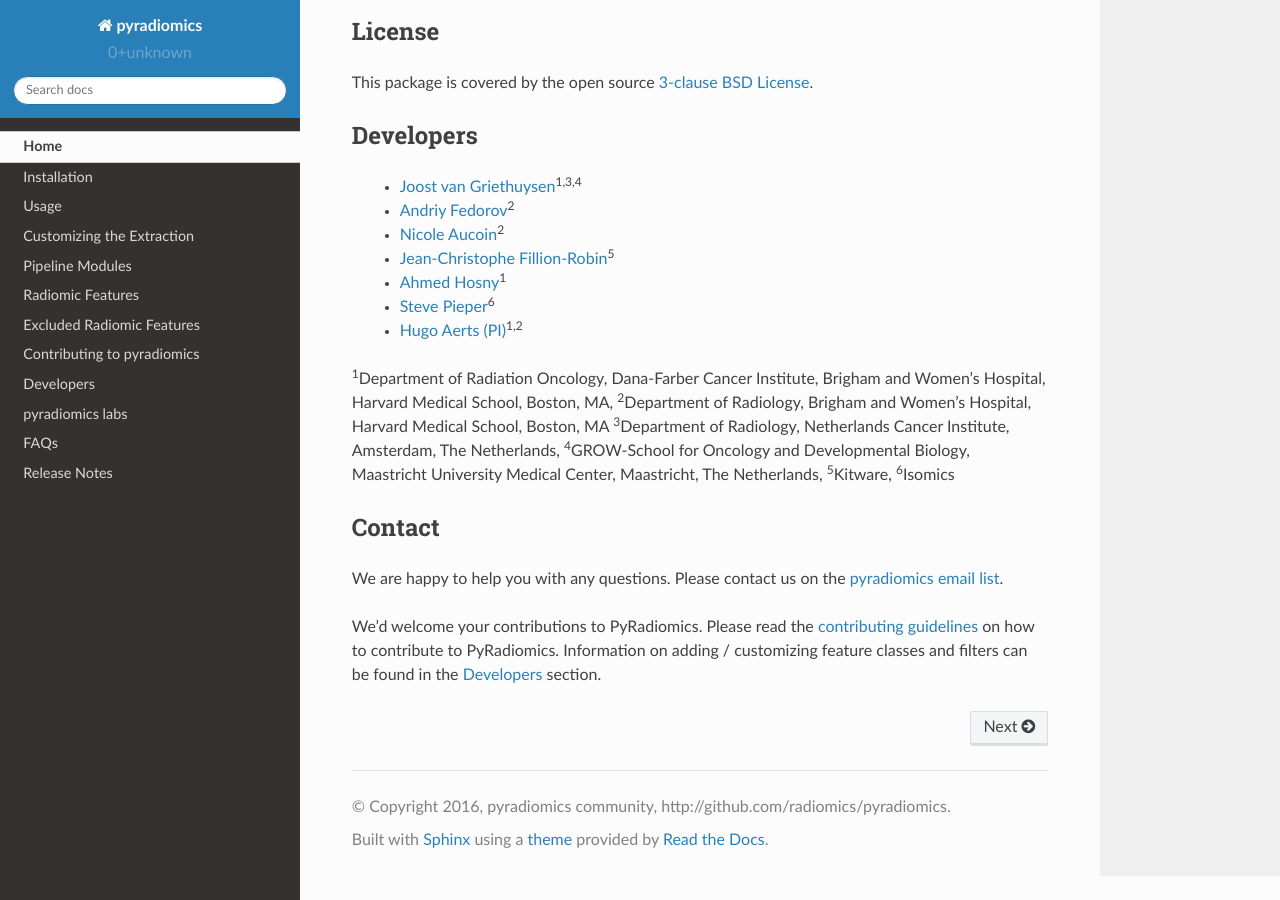
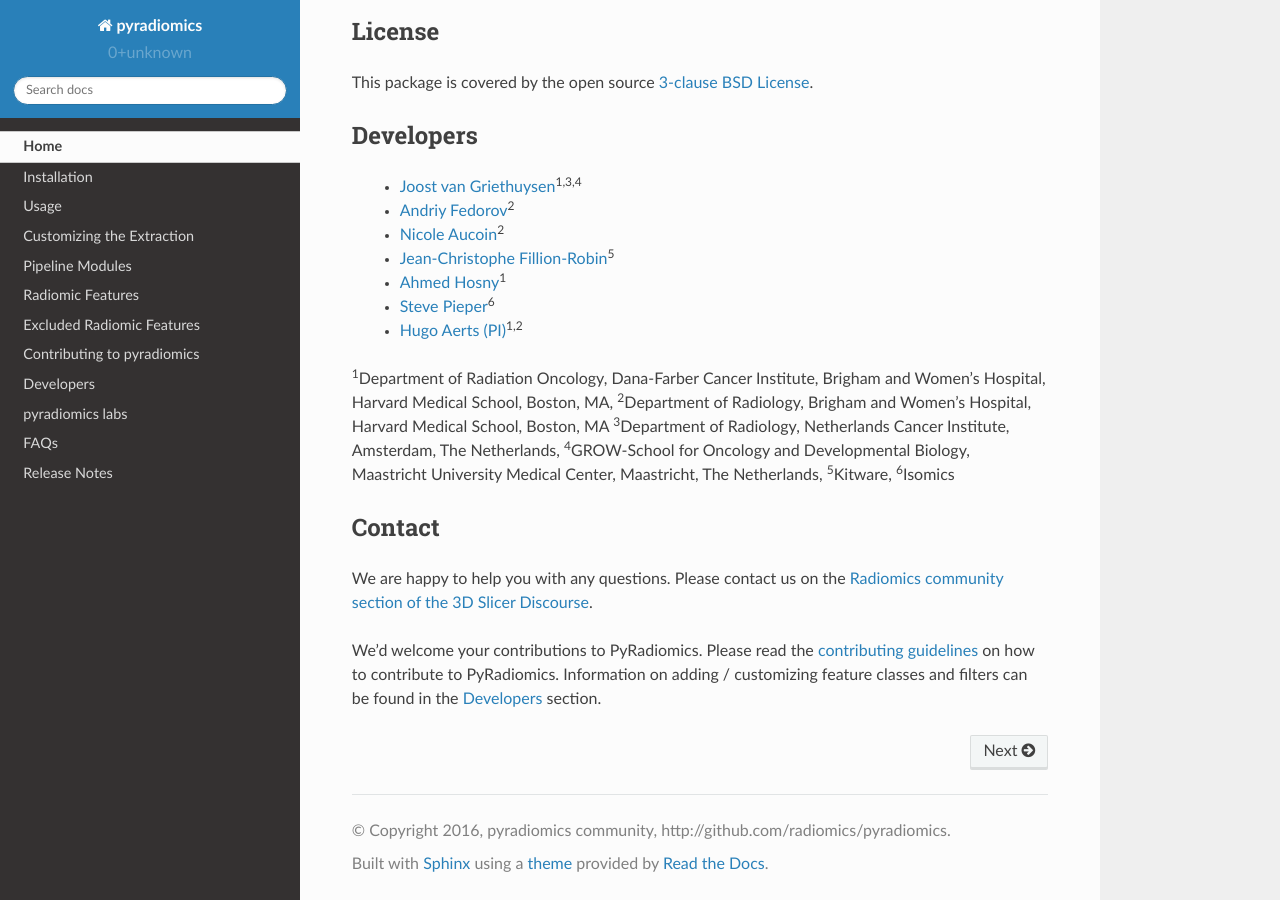
Before and after one commit to AIM-Harvard/pyradiomics, a Sphinx documentation site: the page built from docs/index.rst, in a window 1280 px wide and 900 px high, scrolled down 4497 px. Built offline with Sphinx 7.4.7 and the Read the Docs theme 2.0.0, drawn with Linux system fonts in a browser that asks for light colours.

Commit message:
DOCS: Change community
Switch to Slicer Discourse community instead of google groups.

```diff
--- a/docs/index.rst
+++ b/docs/index.rst
@@ -155,7 +155,7 @@
 
 Contact
 -------
-We are happy to help you with any questions. Please contact us on the `pyradiomics email list <https://groups.google.com/forum/#!forum/pyradiomics>`_.
+We are happy to help you with any questions. Please contact us on the `Radiomics community section of the 3D Slicer Discourse <https://discourse.slicer.org/>`_.
 
 We'd welcome your contributions to PyRadiomics. Please read the
 :ref:`contributing guidelines <radiomics-contributing-label>` on how to contribute to PyRadiomics. Information on
```
